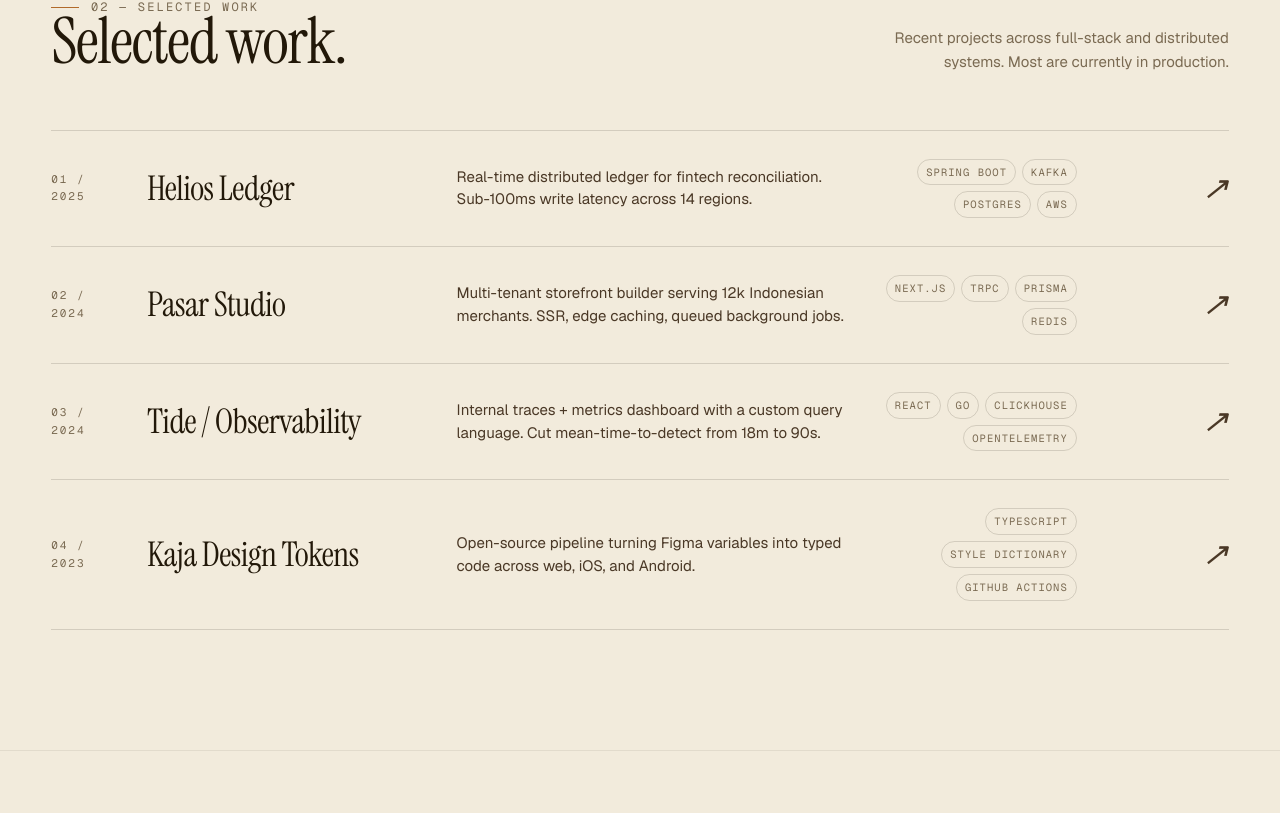
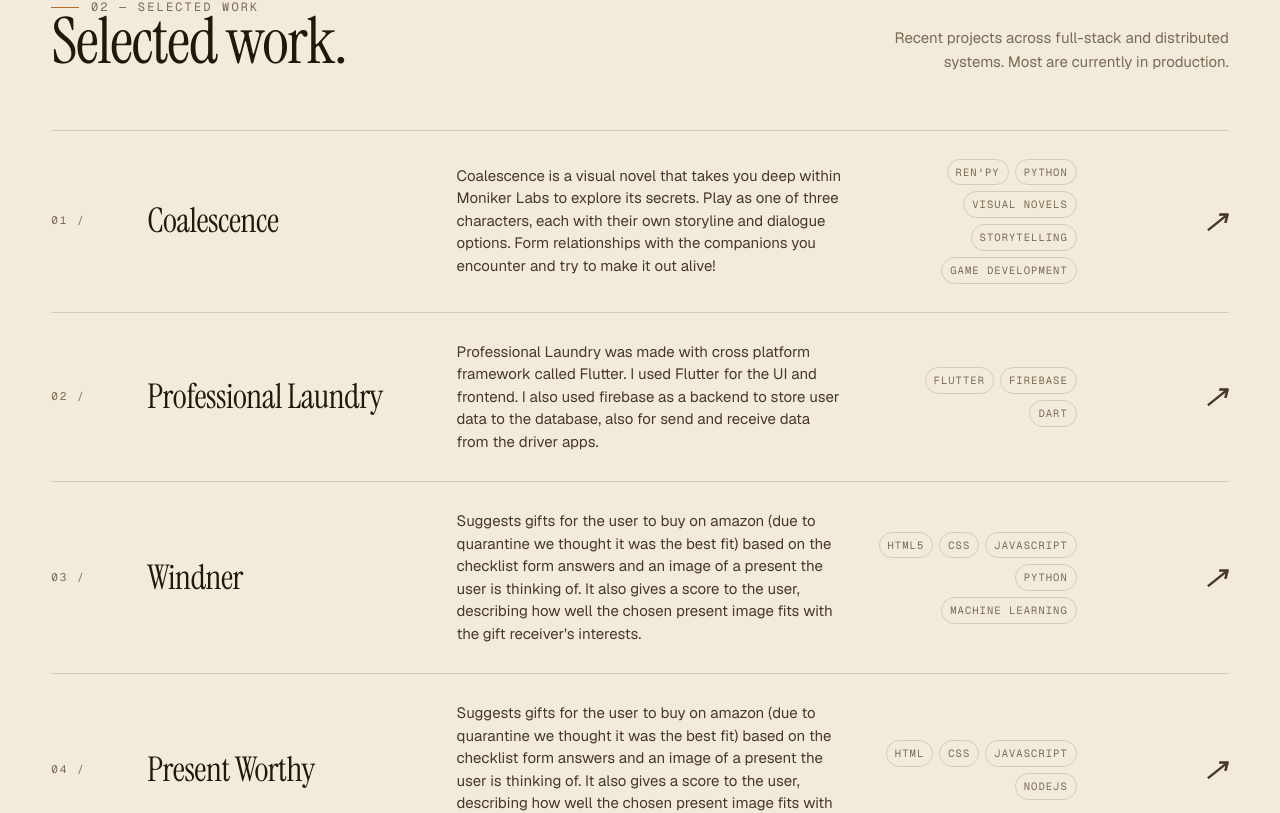
Before and after one commit to fauzipradipta/portofolio, a React (Vite) app: page / in a window 1280 px wide. Shown: the part 1609-2422 px from the top of the page. Built offline with nearby package versions, Linux system fonts and the light colour scheme.

Commit message:
updating portofolio

```diff
--- a/src/components/Contact.jsx
+++ b/src/components/Contact.jsx
@@ -10,13 +10,13 @@ export default function Contact({ id }) {
           <h2 className="contact-headline reveal">
             Let&rsquo;s build something
             <br />
-            <a href="mailto:hello@sfpradipta.dev">together.</a>
+            <a href="mailto:dipta0988@gmail.com">together.</a>
           </h2>
           <div className="contact-side reveal">
             <div className="row">
               <div className="label">Email</div>
               <div className="value">
-                <a href="mailto:hello@sfpradipta.dev">hello@sfpradipta.dev</a>
+                <a href="mailto:dipta0988@gmail.com">dipta0988@gmail.com</a>
               </div>
             </div>
             <div className="row">
@@ -28,15 +28,13 @@ export default function Contact({ id }) {
             <div className="row">
               <div className="label">Elsewhere</div>
               <div className="socials">
-                <a href="#" onClick={(e) => e.preventDefault()}>
+                <a href="https://github.com/fauzipradipta" target="_blank" rel="noopener noreferrer">
                   GitHub
                 </a>
-                <a href="#" onClick={(e) => e.preventDefault()}>
+                <a href="https://www.linkedin.com/in/syawadhilah-pradipta/" target="_blank" rel="noopener noreferrer">
                   LinkedIn
                 </a>
-                <a href="#" onClick={(e) => e.preventDefault()}>
-                  Twitter
-                </a>
+
                 <a href="#" onClick={(e) => e.preventDefault()}>
                   Read.cv
                 </a>
--- a/src/components/Projects.jsx
+++ b/src/components/Projects.jsx
@@ -77,7 +77,19 @@ export default function Projects({ id }) {
                   <span key={s}>{s}</span>
                 ))}
               </div>
-              <div className="p-arrow">↗</div>
+              {p.link ? (
+                <a
+                  className="p-arrow"
+                  href={p.link}
+                  target="_blank"
+                  rel="noopener noreferrer"
+                  onClick={(e) => e.stopPropagation()}
+                >
+                  ↗
+                </a>
+              ) : (
+                <div className="p-arrow">↗</div>
+              )}
             </div>
           ))}
         </div>
--- a/src/data.js
+++ b/src/data.js
@@ -2,36 +2,36 @@
 
 export const PROJECTS = [
   {
-    name: "Helios Ledger",
-    year: "2025",
-    desc: "Real-time distributed ledger for fintech reconciliation. Sub-100ms write latency across 14 regions.",
-    stack: ["Spring Boot", "Kafka", "Postgres", "AWS"],
+    name: "Coalescence",
+    desc: "Coalescence is a visual novel that takes you deep within Moniker Labs to explore its secrets. Play as one of three characters, each with their own storyline and dialogue options. Form relationships with the companions you encounter and try to make it out alive!",
+    stack: ["Ren'Py", "Python", "Visual Novels", "Storytelling", "Game Development"],
     color: "#B16A2A",
     bg: "#F3E0C2",
+    link: "https://store.steampowered.com/app/1979220/Coalescence/",
   },
   {
-    name: "Pasar Studio",
-    year: "2024",
-    desc: "Multi-tenant storefront builder serving 12k Indonesian merchants. SSR, edge caching, queued background jobs.",
-    stack: ["Next.js", "tRPC", "Prisma", "Redis"],
+    name: "Professional Laundry",
+    desc: "Professional Laundry was made with cross platform framework called Flutter. I used Flutter for the UI and frontend. I also used firebase as a backend to store user data to the database, also for send and receive data from the driver apps.",
+    stack: ["Flutter", "Firebase", "Dart"],
     color: "#3A5A48",
     bg: "#D6E2D0",
+    link: "https://github.com/fauzipradipta/ProfessionalLaundry",
   },
   {
-    name: "Tide / Observability",
-    year: "2024",
-    desc: "Internal traces + metrics dashboard with a custom query language. Cut mean-time-to-detect from 18m to 90s.",
-    stack: ["React", "Go", "ClickHouse", "OpenTelemetry"],
+    name: "Windner",
+    desc: "Suggests gifts for the user to buy on amazon (due to quarantine we thought it was the best fit) based on the checklist form answers and an image of a present the user is thinking of. It also gives a score to the user, describing how well the chosen present image fits with the gift receiver's interests.",
+    stack: ["HTML5", "CSS", "JavaScript", "Python", "Machine Learning"],
     color: "#3D4D6B",
     bg: "#D9DFEA",
+    link: "https://github.com/fauzipradipta/WINDNER",
   },
   {
-    name: "Kaja Design Tokens",
-    year: "2023",
-    desc: "Open-source pipeline turning Figma variables into typed code across web, iOS, and Android.",
-    stack: ["TypeScript", "Style Dictionary", "GitHub Actions"],
+    name: "Present Worthy",
+    desc: "Suggests gifts for the user to buy on amazon (due to quarantine we thought it was the best fit) based on the checklist form answers and an image of a present the user is thinking of. It also gives a score to the user, describing how well the chosen present image fits with the gift receiver's interests.",
+    stack: ["HTML", "CSS", "JavaScript", "NodeJS"],
     color: "#7A3F2E",
     bg: "#EBD3C2",
+    link: "https://github.com/Zandew/Present-Worthy",
   },
 ];
 
@@ -57,7 +57,7 @@ export const SKILLS = [
   {
     title: "Platform",
     items: [
-      ["AWS · EC2 / RDS / SQS / S3", "4 yr"],
+      ["AWS ·  S3", "4 yr"],
       ["Docker, Kubernetes", "3 yr"],
       ["CI/CD · GitHub Actions", "5 yr"],
       ["Observability", "3 yr"],
@@ -70,23 +70,37 @@ export const EXPERIENCE = [
     when: "2026 — Present",
     role: "Software Engineer",
     where: "NTT Data, Indonesia",
-    desc: "Building distributed systems for high-throughput payment reconciliation. Owning end-to-end delivery on the ledger pipeline; mentoring two junior engineers.",
+    desc: "Designed and implemented a microservices-based architecture for a high-traffic web application using Spring Boot, resulting in improved scalability and maintainability. Developed and maintained database schemas and queries for Oracle, ensuring data integrity and performance. Implemented database migration strategies using Flyway to manage schema changes across multiple environments. Stored object data on AWS, utilizing services such as S3 to ensure high availability and reliability.",
     tags: ["Spring Boot", "Oracle","Flyway", "AWS"],
   },
   {
-    when: "2023 — 2024",
-    role: "Full-Stack Developer",
-    where: "Studio Layang",
-    desc: "Shipped the storefront builder used by 12k+ Indonesian merchants. Owned the editor experience and the multi-tenant rendering layer.",
-    tags: ["Next.js", "tRPC", "Postgres"],
+    when: "2025-2026",
+    role: "Software Engineer ",
+    where: "DubiApp, Remote",
+    desc: "Translated UI/UX designs into functional mobile applications using React Native and Expo Router, and built Jest unit tests with Jenkins CI/CD pipelines to improve deployment speed and reliability. Also mentored and provided technical support to two engineers in mobile app development.",
+    tags: ["React Native", "SQLite", "Jenkins"],
   },
   {
     when: "2022 — 2023",
-    role: "Junior Web Developer",
-    where: "Lokal Agency",
-    desc: "Built marketing sites and dashboards for 14 SME clients. Standardized the team's component library and migrated everyone off jQuery.",
-    tags: ["React", "Node.js", "Figma"],
+    role: "Typedream",
+    where: "Quaity Assurance, Remote",
+    desc: "Collaborated with developers to resolve bugs and improve application performance. Created and executed test plans for web applications, ensuring high-quality releases.",
+    tags: ["Cypress","Linear"],
   },
+  {
+    when: "2022 — 2022",
+    role: "CogenInfoTech",
+    where: "Full Stack Developer",
+    desc: "Developed and maintained internal tools web applications u, collaborating with cross-functional teams to deliver high-quality software solutions.",
+    tags: ["Angular", "Spring Boot", "MySQL","Jenkins"],
+  },
+  {
+    when: "2021 — 2021",
+    role: "Total System Services",
+    where: "Software Engineer, Alpharetta, GA",
+    desc: "Enhanced a full-stack application by developing secure backend services , reliable frontend components, and a modern user interface with SpringBoot and ReactJS.Developed and maintained internal tools web applications, collaborating with cross-functional teams to deliver high-quality software solutions.",
+    tags: ["ReactJS", "Spring Boot", "MySQL","Jest", "Jenkins"],
+  }
 ];
 
 export const NAV_LABELS = {
```
